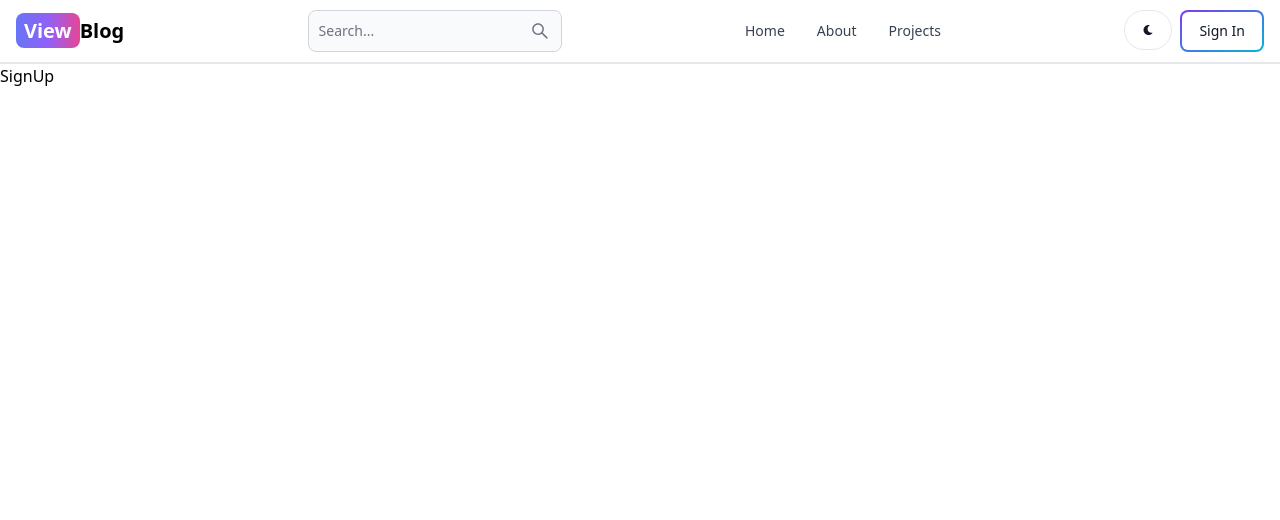
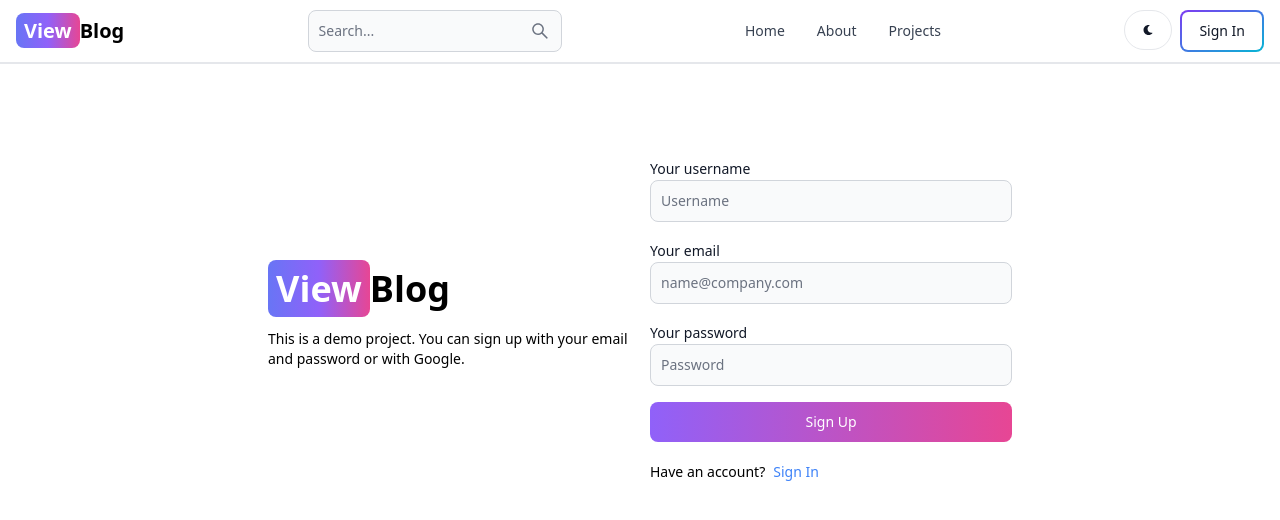
Before and after one commit to Rana-Abdul-Waleed/mern_blog, a React (Vite) app in the folder client/: page /sign-up in a window 1280 px wide. Shown: the top 520 px of the page. Built offline with nearby package versions, Linux system fonts and the light colour scheme.

Commit message:
create sign up page ui

```diff
--- a/client/src/pages/SignUp.jsx
+++ b/client/src/pages/SignUp.jsx
@@ -1,5 +1,52 @@
+import { Button, Label, TextInput } from "flowbite-react";
 import React from "react";
+import { Link } from "react-router-dom";
 
 export default function SignUp() {
-  return <div>SignUp</div>;
+  return (
+    <div className="min-h-screen mt-20">
+      <div className="flex p-3 max-w-3xl mx-auto flex-col md:flex-row md:items-center gap-5">
+        {/* left */}
+        <div className="flex-1">
+          <Link to="/" className="font-bold dark:text-white text-4xl">
+            <span className="px-2 py-1 bg-gradient-to-r from-indigo-500 via-purple-500 to-pink-500 rounded-lg text-white">
+              View
+            </span>
+            Blog
+          </Link>
+          <p className="text-sm mt-5">
+            This is a demo project. You can sign up with your email and password
+            or with Google.
+          </p>
+        </div>
+
+        {/* right */}
+        <div className="flex-1">
+          <form className="flex flex-col gap-4">
+            <div>
+              <Label value="Your username" />
+              <TextInput type="text" placeholder="Username" id="username" />
+            </div>
+            <div>
+              <Label value="Your email" />
+              <TextInput type="text" placeholder="name@company.com" id="email" />
+            </div>
+            <div>
+              <Label value="Your password" />
+              <TextInput type="text" placeholder="Password" id="password" />
+            </div>
+            <Button gradientDuoTone="purpleToPink" type="submit">
+              Sign Up
+            </Button>
+          </form>
+          <div className="flex gap-2 text-sm mt-5">
+            <span>Have an account?</span>
+            <Link to="/sign-in" className="text-blue-500">
+              Sign In
+            </Link>
+          </div>
+        </div>
+      </div>
+    </div>
+  );
 }
```
